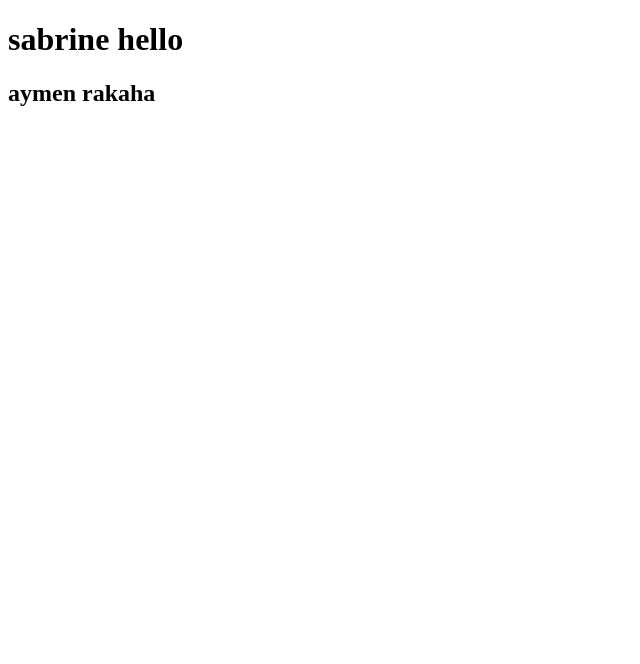
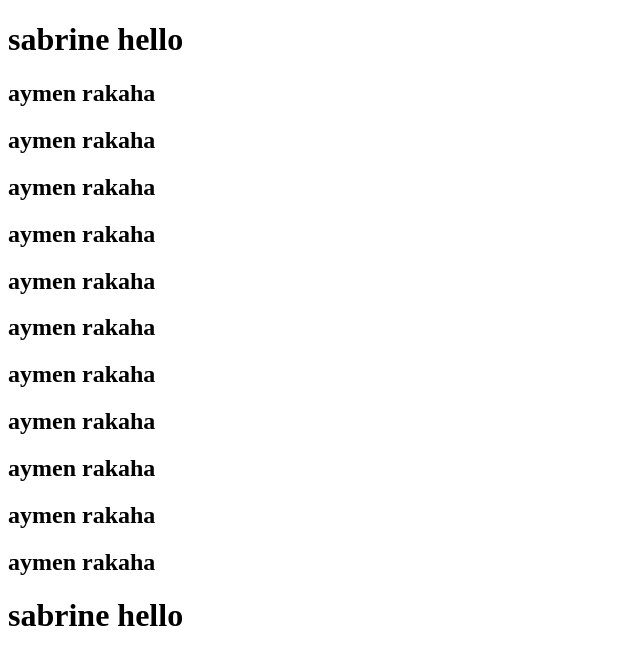
Before and after one commit to sabrine-benabdallah/my-project, a plain HTML site: page index.html in a window 1280 px wide. Shown: the whole page, without its empty margins (0-640 px from the left). Drawn offline with Linux system fonts and the light colour scheme.

Commit message:
adding h2

```diff
--- a/index.html
+++ b/index.html
@@ -9,5 +9,16 @@
 <body>
     <h1>sabrine hello</h1>
     <h2>aymen rakaha</h2>
+    <h2>aymen rakaha</h2>
+    <h2>aymen rakaha</h2>
+    <h2>aymen rakaha</h2>
+    <h2>aymen rakaha</h2>
+    <h2>aymen rakaha</h2>
+    <h2>aymen rakaha</h2>
+    <h2>aymen rakaha</h2>
+    <h2>aymen rakaha</h2>
+    <h2>aymen rakaha</h2>
+    <h2>aymen rakaha</h2>
+    <h1>sabrine hello</h1>
 </body>
 </html>
```
